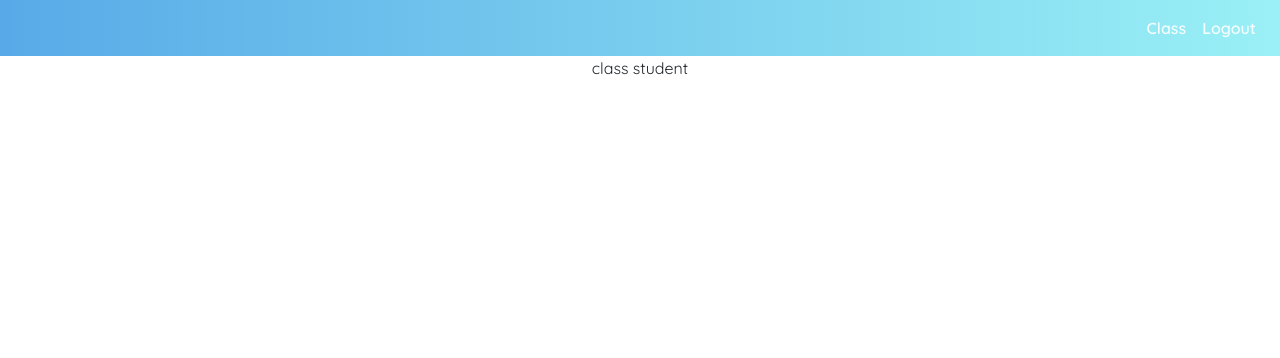
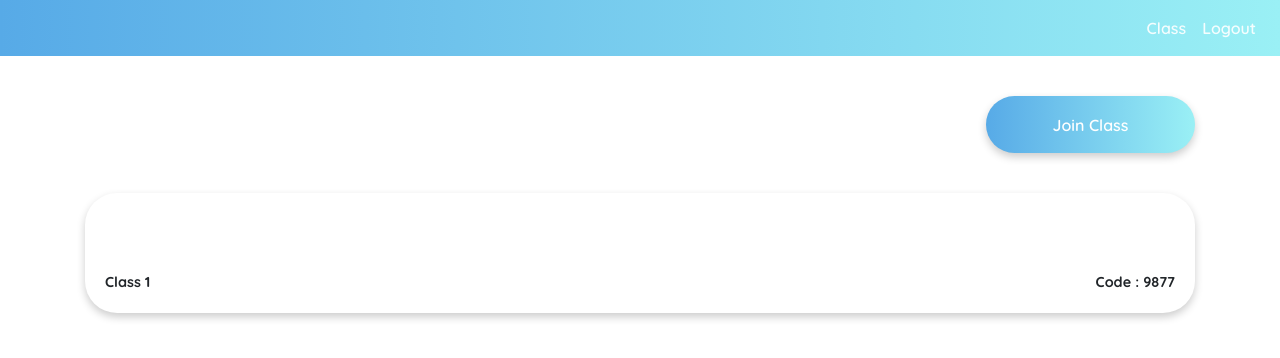
Before and after one commit to iizcy/wdd-checkclass, a Vue app in the folder wdd-checkclass/: page /ClassStudent in a window 1280 px wide. Shown: the top 358 px of the page. Built offline with nearby package versions, Linux system fonts and the light colour scheme.

Commit message:
class studen complete

```diff
--- a/wdd-checkclass/src/router/index.js
+++ b/wdd-checkclass/src/router/index.js
@@ -28,11 +28,6 @@ const routes = [
     component: ClassTeacher
   },
   {
-    path:"/ClassStudent",
-    name:"ClassStudent",
-    component: ClassStudent
-  },
-  {
     path:"/History_Teacher",
     name:"History_Teacher",
     component: History_Teacher
@@ -48,12 +43,12 @@ const routes = [
     component: ScanQRcode
   },
   {
-    path:"Interact",
+    path:"/Interact",
     name:"Interact",
     component: Interact
   },
   {
-    path:"ClassStudent",
+    path:"/ClassStudent",
     name:"ClassStudent",
     component: ClassStudent
   },
--- a/wdd-checkclass/src/views/ClassStudent.vue
+++ b/wdd-checkclass/src/views/ClassStudent.vue
@@ -1,7 +1,29 @@
 <template>
   <div id="ClassStudent">
     <nav-bar-student></nav-bar-student>
-    <div>class student</div>
+    <b-container class="container-classStudent d-flex flex-column justify-content-center">
+      <b-row align-h="center" class="wrap-classStudent d-flex flex-column">
+
+        <!-- modal pop up create code-->
+        <b-button class="btn-creatClass_1" pill v-b-modal.modal-1>Join Class</b-button>
+
+        <b-modal id="modal-1" centered size="lg" ok-only>
+          <b-col class="form-group">
+            <label for="input-default">Join Class</label>
+            <b-form-input id="input-default" placeholder="Code"></b-form-input>
+          </b-col>
+        </b-modal>
+      </b-row>
+
+      <!-- card class code-->
+
+      <div class="card text-center">
+        <div class="card-body d-flex flex-row justify-content-between">
+          <p class="card-text class_s">Class 1</p>
+          <p class="card-text code">Code : 9877</p>
+        </div>
+      </div>
+    </b-container>
   </div>
 </template>
 
@@ -16,5 +38,98 @@ export default {
 </script>
 
 <style>
+@import url("https://fonts.googleapis.com/css2?family=Quicksand:wght@300;400;500;600;700&display=swap");
+
+#ClassStudent {
+  font-family: "Quicksand", sans-serif;
+}
+
+.container-classStudent {
+    width: 100%;
+    /* min-height: 90vh; */
+}
+
+.wrap-classStudent {
+    /* width: 390px; */
+    /* height: 90vh; */
+    border-radius: 10px;
+    margin: 0% 0%;
+}
+
+.card {
+    /* height: 15%;
+    width: 100%; */
+    height: 15vh;
+    justify-content: flex-end;
+    margin-top: 40px;
+    border: 0px;
+    border-radius: 2rem;
+    box-shadow: 0 4px 8px 0 rgba(0, 0, 0, 0.2);
+}
+
+.card-text {
+    font-family: 'Quicksand', sans-serif;
+    font-weight: 900;
+    font-size: 90%;
+}
+
+.card-body {
+    flex: 0 0 auto;
+}
+
+.login-btn {
+    padding-top: 17%;
+}
+
+.btn {
+    border-radius: 30rem;
+    font-size: 1em;
+    padding: 1.5% 6%;
+    font-weight: 600;
+    align-self: flex-end;
+}
+
+.btn-primary{
+    background-image: linear-gradient(90deg, #57aae7, #9af0f5);
+    border: none;
+    box-shadow: 0 4px 8px 0 rgba(0, 0, 0, 0.2);
+}
+
+.btn-secondary{
+    /* width: 50%;
+    height: 6%; */
+    margin-top: 40px;
+    background-image: linear-gradient(90deg, #57aae7, #9af0f5);
+    border: none;
+    box-shadow: 0 4px 8px 0 rgba(0, 0, 0, 0.2);
+}
+
+p {
+    margin-bottom: 0%;
+}
+
+.create_save {
+    width: 40%;
+    padding: 1.5% 2%;
+    margin-top: 0px;
+}
+
+.form-control {
+    border-radius: 30rem;
+    /* box-shadow: 0 4px 8px 0 rgba(0, 0, 0, 0.2); */
+}
+
+.form-group {
+    text-align: center;
+}
+
+label {
+    font-weight: 600;
+    font-size: 1.3em;
+}
+
+.modal-footer{
+  justify-content: center;
+}
 
 </style>
```
Also changed, not shown: 1 other file (tests, documents, lock files or other folders).
